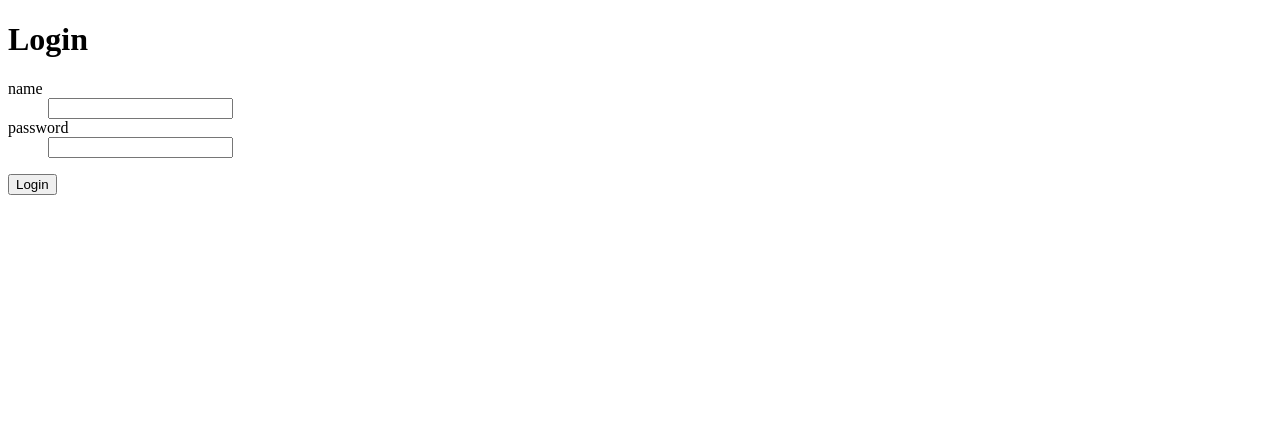
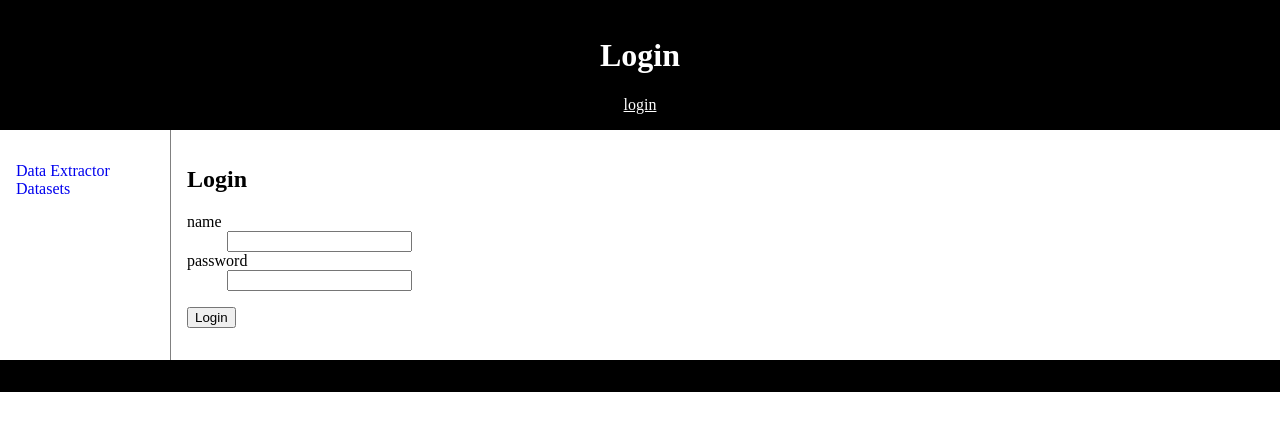
Before and after one commit to AndyGabey/extractor, a Flask app: page /login in a window 1280 px wide. Shown: the top 431 px of the page. Run offline with Flask 2, Linux system fonts and the light colour scheme; parts of the project's set-up code (start-up, migrations or seed data) failed here and were passed over; some libraries are stand-ins or nearby versions.

Commit message:
Switch all templates to using layout.html as base template.
Add basic header footer to this.
Remove absolute positioning from data_extractor.html.

```diff
--- a/Extractor/templates/layout.html
+++ b/Extractor/templates/layout.html
@@ -1,12 +1,87 @@
 <!DOCTYPE html>
 <html>
     <head>
-	<title>{% block title %}{% endblock %}</title>
+	<meta charset="utf-8">
+	<title>UoR Met Data Extractor|{% block title %}{% endblock %}</title>
 	<!--link rel=stylesheet type=text/css href="{{ url_for('static', filename='style.css') }}"-->
+	{% block head %}{% endblock %}
+	<style>
+div.container {
+    width: 100%;
+    /*border: 1px solid gray;*/
+}
+
+header, footer {
+    padding: 1em;
+    color: white;
+    background-color: black;
+    clear: left;
+    text-align: center;
+}
+
+body {
+    margin: 0 !important;
+    padding: 0 !important;
+}
+
+.auth {
+    color: white;
+    text-align: right;
+}
+
+nav {
+    float: left;
+    max-width: 160px;
+    margin: 0;
+    padding: 1em;
+}
+
+nav ul {
+    list-style-type: none;
+    padding: 0;
+}
+
+nav ul a {
+    text-decoration: none;
+}
+
+article {
+    margin-left: 170px;
+    border-left: 1px solid gray;
+    padding: 1em;
+    overflow: hidden;
+}
+	</style>
     </head>
-    </body>
-	<div class=page>
-	    {% block body %}{% endblock %}
+    <body>
+
+	<div class="container">
+
+	    <header>
+		<h1>{{ self.title() }}</h1>
+		{% if current_user.is_authenticated %}
+		    <a class="auth" href="{{url_for('logout')}}">logout</a>
+		{% else %}
+		    <a class="auth"  href="{{url_for('login')}}">login</a>
+		{% endif %}
+	    </header>
+
+	    <nav>
+		<ul>
+		    <li><a href="{{url_for('data_extractor')}}">Data Extractor</a></li>
+		    <li><a href="{{url_for('datasets')}}">Datasets</a></li>
+		    {% if current_user.is_authenticated %}
+			<li><a href="{{url_for('user_tokens')}}">Tokens</a></li>
+			<li><a href="{{url_for('users')}}">Users</a></li>
+		    {% endif %}
+		</ul>
+	    </nav>
+
+	    <article>
+		{% block body %}{% endblock %}
+	    </article>
+
+	    <footer></footer>
 	</div>
     </body>
-</head>
+</html>
--- a/Extractor/templates/login.html
+++ b/Extractor/templates/login.html
@@ -1,9 +1,8 @@
-<!DOCTYPE html>
-<html>
-    <head>
-	<title>Data Extractor|login</title>
-    </head>
-    <body>
+{% extends "layout.html" %}
+
+{% block title %}Login{% endblock %}
+
+{% block body %}
 <h1>Login</h1>
 {% from "_formhelpers.html" import render_field %}
 <form method="post">
@@ -14,5 +13,4 @@
     </dl>
     <p><input type="submit" value="Login">
 </form>
-    </body>
-</html>
+{% endblock body %}
```
Also changed, not shown: Extractor/templates/data_extractor.html (+11 -20 lines), Extractor/templates/dataset.html (+6 -8 lines), Extractor/templates/datasets.html (+6 -8 lines), Extractor/templates/edit_dataset.html (+6 -8 lines), Extractor/templates/edit_token.html (+6 -8 lines), Extractor/templates/edit_var.html (+6 -8 lines), Extractor/templates/index.html (+1 -12 lines), Extractor/templates/invalid_usage.html (+8 -11 lines), Extractor/templates/layout_old.html (added, +14 -0 lines), Extractor/templates/user_tokens.html (+6 -8 lines), Extractor/templates/users.html (+6 -8 lines), Extractor/templates/vars.html (+6 -8 lines). Lines whose indentation alone changed are shown as unchanged.
